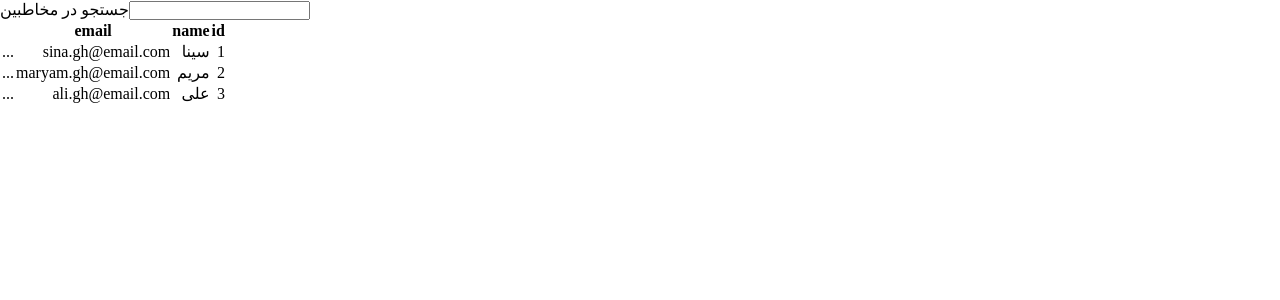
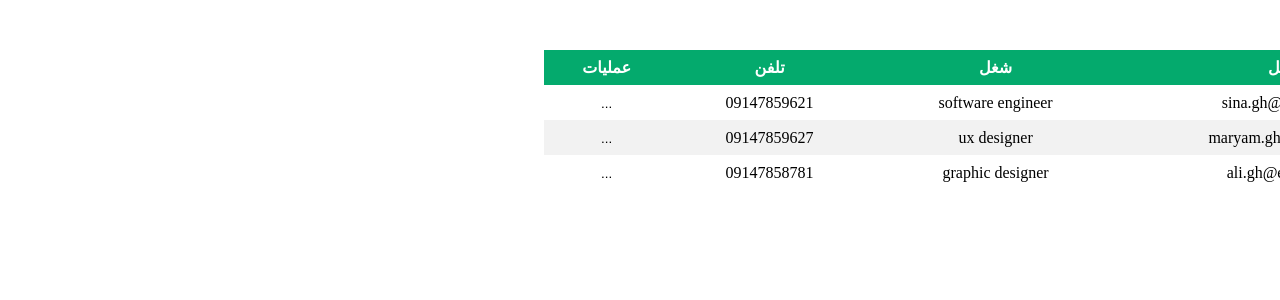
Before and after one commit to shahvalizadehmaryam/contact-app, a React (Vite) app: page / in a window 1280 px wide. Shown: the top 300 px of the page. Built offline with nearby package versions, Linux system fonts and the light colour scheme.

Commit message:
some style added to contacts.

```diff
--- a/src/App.jsx
+++ b/src/App.jsx
@@ -1,6 +1,7 @@
 import { Route, Routes } from "react-router-dom";
 import ContactProvider from "./context/ContactContext";
 import HomePage from "./components/templates/HomePage";
+import NewContact from "./components/modules/NewContact";
 
 function App() {
   return (
@@ -8,6 +9,9 @@ function App() {
     <ContactProvider>
       <Routes>
         <Route path="/" element={<HomePage />} />
+        <Route path="/new-contact" element={<NewContact />} />
+
+        <Route path="/edit/:id" element={<NewContact />} />
       </Routes>
       </ContactProvider>
     </>
--- a/src/components/modules/Contacts.jsx
+++ b/src/components/modules/Contacts.jsx
@@ -1,18 +1,34 @@
-import { useContext } from "react";
+import { useContext, useEffect, useState } from "react";
 import { ContactContext } from "../../context/ContactContext";
+import { Link, useNavigate } from "react-router-dom";
+import styles from "./Contacts.module.css";
 
 const Contacts = () => {
-  const { contacts } = useContext(ContactContext);
+  const [activeRow, setActiveRow] = useState(null);
+  const [isEdited, setIsEdited] = useState(false);
+  const { contacts, setContacts } = useContext(ContactContext);
+  const navigate = useNavigate();
+
   console.log(contacts);
+  // const editHandler = (contact) => {
+  //   setContacts({type:"EDIT_ITEM_Toggle",payload:contact});
+  //   setIsEdited(true);
+  //   navigate("/new-contact")
+  // }
+  const detailsBtnHandler = (id) => {
+    setActiveRow(activeRow === id ? null : id);
+  };
   return (
     <>
-      <table dir="rtl">
+      <table dir="rtl" className={styles.table}>
         <thead>
           <tr>
-            <th>id</th>
-            <th>name</th>
-            <th>email</th>
-            <th></th>
+            <th>شماره</th>
+            <th>نام و نام خانوادگی</th>
+            <th>ایمیل</th>
+            <th>شغل</th>
+            <th>تلفن</th>
+            <th>عملیات</th>
           </tr>
         </thead>
         <tbody>
@@ -21,7 +37,33 @@ const Contacts = () => {
               <td>{contact.id}</td>
               <td>{contact.name}</td>
               <td>{contact.email}</td>
-              <td>...</td>
+              <td>{contact.job}</td>
+              <td>{contact.phone}</td>
+              <td>
+                {activeRow === contact.id ? (
+                  <div className={styles.actions}>
+                    <button
+                    className={`${styles.btn} ${styles.deleteBtn}`}
+                      onClick={() =>
+                        setContacts({
+                          type: "DELETE_ITEM",
+                          payload: contact.id,
+                        })
+                      }
+                    >
+
+                      حذف
+                    </button>
+                    <Link to={`/edit/${contact.id}`}>
+                    <button className={`${styles.btn} ${styles.editBtn}`}>ویرایش</button>
+                    </Link>
+                  </div>
+                ) : (
+                  <button onClick={() => detailsBtnHandler(contact.id)}>
+                    ...
+                  </button>
+                )}
+              </td>
             </tr>
           ))}
         </tbody>
--- /dev/null
+++ b/src/components/modules/Contacts.module.css
@@ -0,0 +1,45 @@
+table {
+    border-collapse: collapse;
+    width: 100%;
+    margin-top: 30px;
+  }
+
+  th, td {
+    text-align: center;
+    padding: 8px;
+  }
+
+  tr:nth-child(even){background-color: #f2f2f2}
+
+  th {
+    background-color: #04AA6D;
+    color: white;
+  }
+  button{
+    border: none;
+    background-color: transparent;
+  }
+  button:hover{
+    cursor: pointer;
+  }
+  .btn{
+    width: 3rem;
+    height: 2rem;
+    border-radius: 5px;
+    color: #fff;
+  }
+  .btn:hover{
+    cursor: pointer;
+  }
+  .deleteBtn{
+    background-color: rgb(221, 50, 50);
+  }
+  .editBtn{
+    text-decoration: none;
+    background-color: rgb(62, 62, 235);
+  }
+  .actions{
+    display: flex;
+    gap: 10px;
+    justify-content: center;
+  }
--- /dev/null
+++ b/src/components/modules/NewContact.jsx
@@ -0,0 +1,112 @@
+import { useContext, useEffect, useState } from "react";
+import { ContactContext } from "../../context/ContactContext";
+import { useNavigate, useParams } from "react-router-dom";
+
+const NewContact = () => {
+  const { contacts, setContacts } = useContext(ContactContext);
+  const { id } = useParams();
+  const contactId = id ? parseInt(id) : null; // If id exists, it's edit mode
+  const navigate = useNavigate();
+
+  // State to hold contact information (with default values for new contacts)
+  const [contact, setContact] = useState({
+    id: Date.now(),
+    name: "",
+    email: "",
+    job: "",
+    phone: "",
+  });
+
+  // Populate the form if we are editing an existing contact
+  useEffect(() => {
+    if (contactId) {
+      const contactToEdit = contacts.find((contact) => contact.id === contactId);
+      if (contactToEdit) {
+        setContact(contactToEdit);
+      }
+    }
+  }, [contactId, contacts]);
+
+  // Handle input changes and update the contact state
+  const inputChangeHandler = (e) => {
+    const { name, value } = e.target;
+    setContact((prevContact) => ({
+      ...prevContact,
+      [name]: value,
+    }));
+  };
+
+  // Handle form submission for both adding and editing
+  const formSubmitHandler = (e) => {
+    e.preventDefault();
+
+    if (contactId) {
+      // If editing an existing contact, update the contact
+      setContacts((prevContacts) =>
+        prevContacts.map((c) =>
+          c.id === contactId ? { ...contact } : c
+        )
+      );
+    } else {
+      // If adding a new contact, append it to the contacts list
+      setContacts((prevContacts) => [
+        ...prevContacts,
+        { ...contact, id: Date.now() },
+      ]);
+    }
+
+    // After submission, navigate back to the contact list
+    navigate("/");
+  };
+
+  return (
+    <div>
+      <form onSubmit={formSubmitHandler}>
+        <div>
+          <label htmlFor="name">:نام و نام خانوادگی:</label>
+          <input
+            type="text"
+            onChange={inputChangeHandler}
+            name="name"
+            value={contact.name}
+            required
+          />
+        </div>
+        <div>
+          <label>:ایمیل</label>
+          <input
+            type="email"
+            onChange={inputChangeHandler}
+            name="email"
+            value={contact.email}
+            required
+          />
+        </div>
+        <div>
+          <label>شغل:</label>
+          <input
+            type="text"
+            onChange={inputChangeHandler}
+            name="job"
+            value={contact.job}
+          />
+        </div>
+        <div>
+          <label>تلفن همراه:</label>
+          <input
+            type="text"
+            onChange={inputChangeHandler}
+            name="phone"
+            value={contact.phone}
+            required
+          />
+        </div>
+        <button type="submit">
+          {contactId ? "ویرایش" : "افزودن"}
+        </button>
+      </form>
+    </div>
+  );
+};
+
+export default NewContact;
--- a/src/components/modules/Search.jsx
+++ b/src/components/modules/Search.jsx
@@ -1,5 +1,6 @@
 import { useContext, useEffect, useState } from "react";
 import { ContactContext } from "../../context/ContactContext";
+
 
 const Search = () => {
   const { contacts, setContacts } = useContext(ContactContext);
--- a/src/context/ContactContext.jsx
+++ b/src/context/ContactContext.jsx
@@ -1,43 +1,93 @@
 import { createContext, useReducer } from "react";
 export const ContactContext = createContext();
 const initialState = {
-    isLoading:false,
-    data:[
-        {id:1,name:"سینا",email:"sina.gh@email.com"},
-        {id:2,name:"مریم",email:"maryam.gh@email.com"},
-        {id:3,name:"علی",email:"ali.gh@email.com"},
+  isLoading: false,
+  data: [
+    { id: 1, name: "سینا", email: "sina.gh@email.com",job:"software engineer",phone:"09147859621" },
+    { id: 2, name: "مریم", email: "maryam.gh@email.com",job:"ux designer",phone:"09147859627" },
+    { id: 3, name: "علی", email: "ali.gh@email.com",job:"graphic designer",phone:"09147858781" },
   ],
-    updatedData:[],
-    isError:false,
-}
+  updatedData: [  // Initially copy all contacts into updatedData
+    { id: 1, name: "سینا", email: "sina.gh@email.com", job: "software engineer", phone: "09147859621" },
+    { id: 2, name: "مریم", email: "maryam.gh@email.com", job: "ux designer", phone: "09147859627" },
+    { id: 3, name: "علی", email: "ali.gh@email.com", job: "graphic designer", phone: "09147858781" },
+  ],
+  editedItem:{},
+  isError: false,
+};
 const reducer = (state, action) => {
   switch (action.type) {
     case "FILTER_CONTACTS": {
       const text = action.payload;
-            if(!text) return {
+      if (!text)
+        return {
           ...state,
-                updatedData : state.data
+          updatedData: state.data,
         };
-            const updatedContacts = state.data.filter((item) =>
-                item.name.toLowerCase().includes(text.toLowerCase()) || item.email.toLowerCase().includes(text.toLowerCase())
+      const updatedContacts = state.data.filter(
+        (item) =>
+          item.name.toLowerCase().includes(text.toLowerCase()) ||
+          item.email.toLowerCase().includes(text.toLowerCase())
       );
       return {
         ...state,
-            updatedData : updatedContacts
+
+        updatedData: updatedContacts,
       };
+    }
+    case "DELETE_ITEM": {
+      const contactId = action.payload;
+      const updatedContacts = state.updatedData.filter(
+        (item) => item.id !== contactId
+      );
+      return {
+        ...state,
+        updatedData: updatedContacts,
+      };
+    }
+    case "EDIT_ITEM":{
+
+        const contact = action.payload;
+
+        const updatedContacts = state.updatedData.map((item) =>
+            item.id === contact.id ?  {...item,...contact} : item
+          );
+          console.log("updatedContacts",updatedContacts)
+          console.log("state",state)
+        return {
+          ...state,
+         /*   editedItem: contact, */
+           updatedData: [...updatedContacts]
+        };
+    }
+    case "EDIT_ITEM_Toggle":{
+      const contact = action.payload;
+      console.log("contact",contact)
+      return {
+        ...state,
+        editedItem: contact,
+      };
+    }
+    case "ADD_CONTACT": {
+      const contact = action.payload.id;
+      return{
+        ...state,
+        data: [...state.updatedData , contact],
+        updatedData: [...state.updatedData , contact]
+      }
     }
     default:
       return state;
   }
-}
+};
 
-const ContactProvider = ({children}) => {
+const ContactProvider = ({ children }) => {
   const [contacts, setContacts] = useReducer(reducer, initialState);
   return (
-        <ContactContext.Provider value={{contacts,setContacts}}>
+    <ContactContext.Provider value={{ contacts, setContacts }}>
       {children}
     </ContactContext.Provider>
   );
-}
+};
 
 export default ContactProvider;
--- a/src/global.css
+++ b/src/global.css
@@ -2,4 +2,10 @@
   padding: 0;
   margin: 0;
   box-sizing: border-box;
+  direction: rtl;
 }
+body{
+  max-width: 1400px;
+  margin: auto;
+  min-height: 100vh;
+}
```
Also changed, not shown: src/components/modules/EditedContact.jsx (added, +49 -0 lines). Lines whose indentation alone changed are shown as unchanged.
